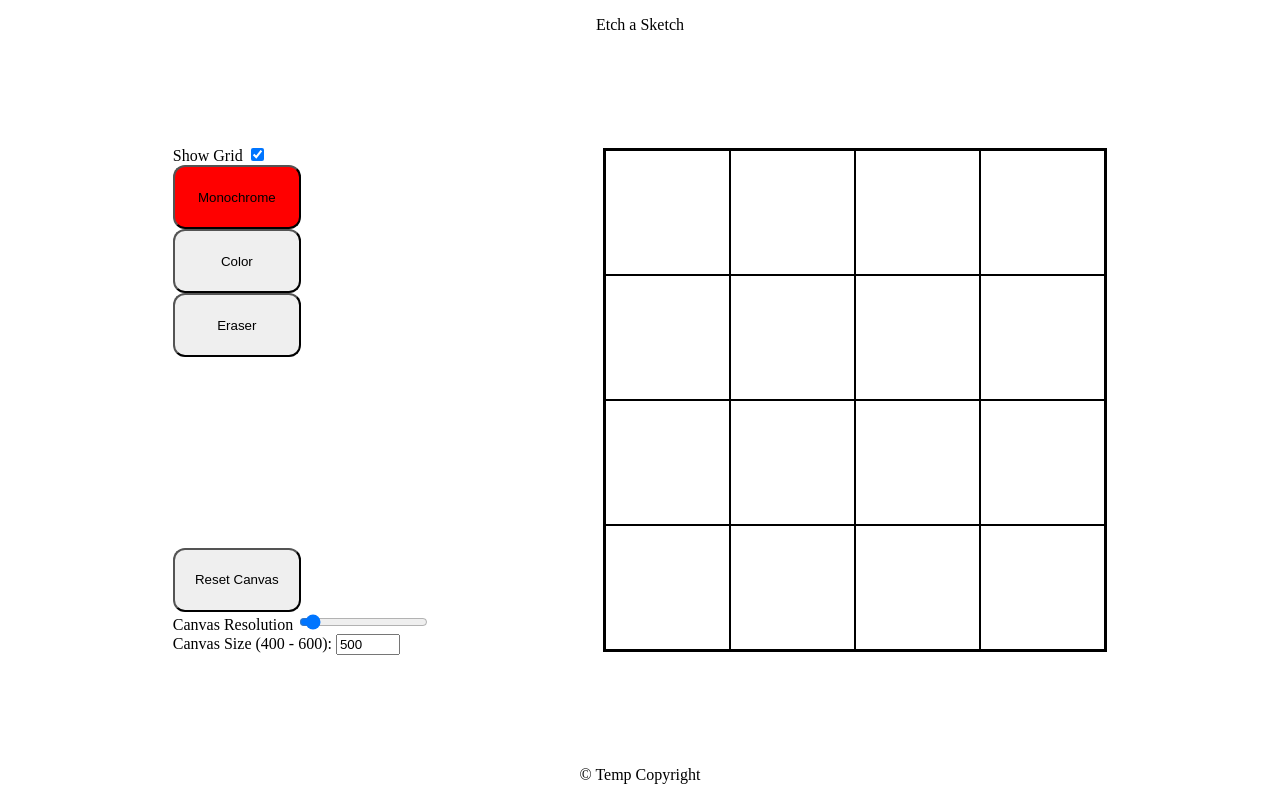
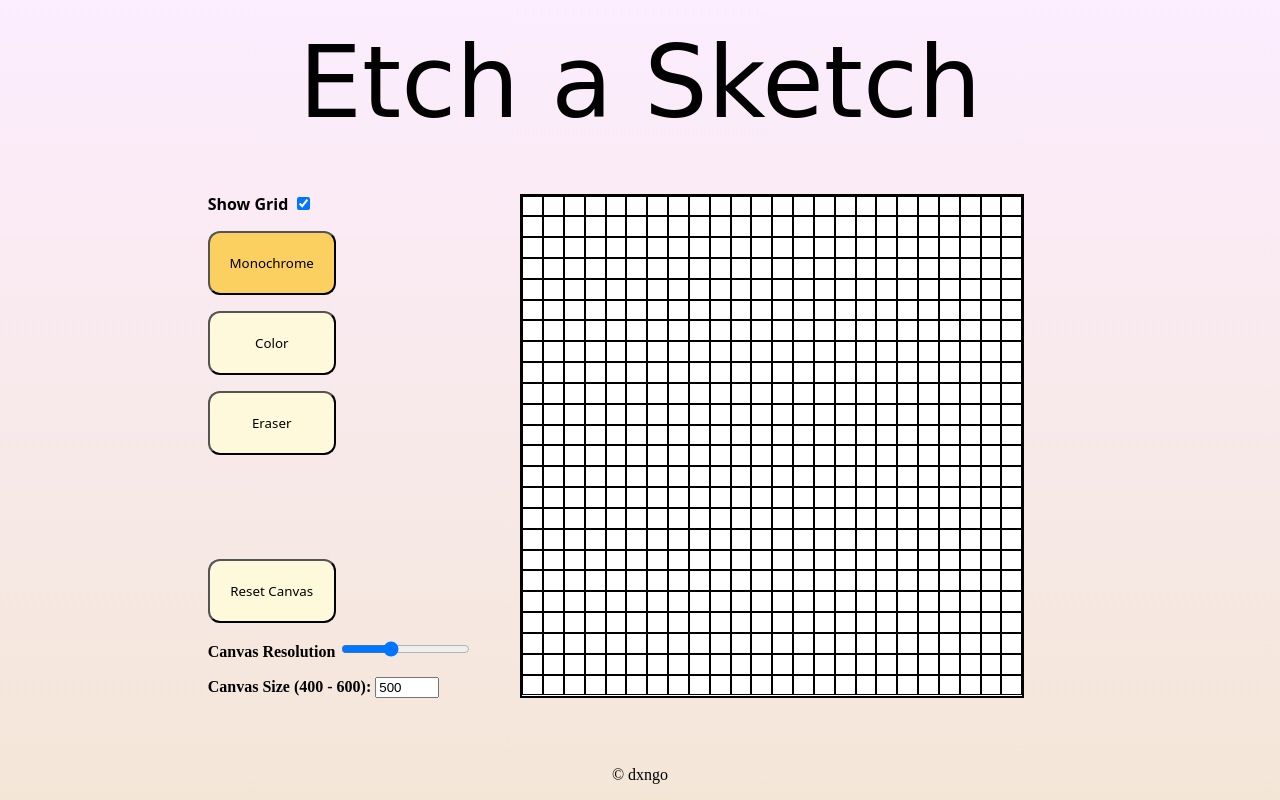
Before and after one commit to dngoxn/TOP-eas, a plain HTML site: page index.html in a window 1280 px wide. Drawn offline with Linux system fonts and the light colour scheme.

Commit message:
Finish project

```diff
--- a/index.html
+++ b/index.html
@@ -9,12 +9,12 @@
 
     <body>
         <header>
-            <p>Etch a Sketch</p>
+            <p class="title">Etch a Sketch</p>
         </header>
         <main>
             <div class="menu">
                 <div class="change-pixel">
-                    <label>
+                    <label class="form-control">
                         Show Grid
                         <input type="checkbox" id="toggle-line" checked>
                     </label>
@@ -27,7 +27,7 @@
                     <label>
                         Canvas Resolution
                         <input type="range" min="1" max="64"
-                        value="4" step="1" id="resolution-slider">
+                        value="24" step="1" id="resolution-slider">
                     </label>
                     <label>
                         Canvas Size (400 - 600):
@@ -36,10 +36,12 @@
                     </label>
                 </div>
             </div>
-            <div id="canvas"></div>
+            <div class="canvas-frame">
+                <div id="canvas"></div>
+            </div>
         </main>
         <footer>
-            <p>© Temp Copyright</p>
+            <p>© dxngo</p>
         </footer>
     </body>
 </html>
--- a/scripts/main.js
+++ b/scripts/main.js
@@ -150,7 +150,7 @@ function updateMode(target, newMode) {
     menuButtons.forEach((button) => {
         button.style.backgroundColor = '';
     });
-    target.style.backgroundColor = 'red';
+    target.style.backgroundColor = '#fcd060';
     currentMode = newMode;
 }
 
--- a/stylesheets/style.css
+++ b/stylesheets/style.css
@@ -3,16 +3,25 @@ html, body {
     height: 100%;
     display: flex;
     flex-direction: column;
+    background: linear-gradient(rgba(247, 204, 255, 0.2), rgba(224, 186, 144, 0.2));
+    /* background-color: grey; */
 }
 
 header {
     text-align: center;
 }
 
+.title {
+    font-family: 'Brush Script MT', cursive;
+    font-size: 100px;
+    margin: 0px;
+    margin-top: 24px;
+}
+
 main {
     flex: 1;
     display: flex;
-    justify-content: space-evenly;
+    justify-content: center;
     align-items: center;
 }
 
@@ -21,6 +30,10 @@ main {
     display: flex;
     flex-direction: column;
     justify-content: space-around;
+}
+
+.form-control {
+    font-family: system-ui, sans-serif;
 }
 
 .change-pixel, .change-canvas {
@@ -33,16 +46,40 @@ button {
     min-height: 64px;
     min-width: 128px;
     border-radius: 12px;
+    margin-top: 8px;
+    margin-bottom: 8px;
+    font-weight: 500;
+    font-family: system-ui, sans-serif;
+    background-color: #fff9db;
+}
+
+button:hover {
+    background-color: #fae5af;
+}
+
+label {
+    margin-top: 8px;
+    margin-bottom: 8px;
+    font-weight: 550;
+}
+
+.canvas-frame {
+    min-height: 600px;
+    min-width: 600px;
+    height: 600px;
+    height: 600px;
+    display: flex;
+    justify-content: center;
+    align-items: center;
 }
 
 #canvas {
-    min-height: 500px;
-    min-width: 500px;
     height: 500px;
     width: 500px;
     border: solid 2px black;
     display: flex;
     flex-wrap: wrap;
+    background-color: #fff;
 }
 
 .canvas-pixel {
```
